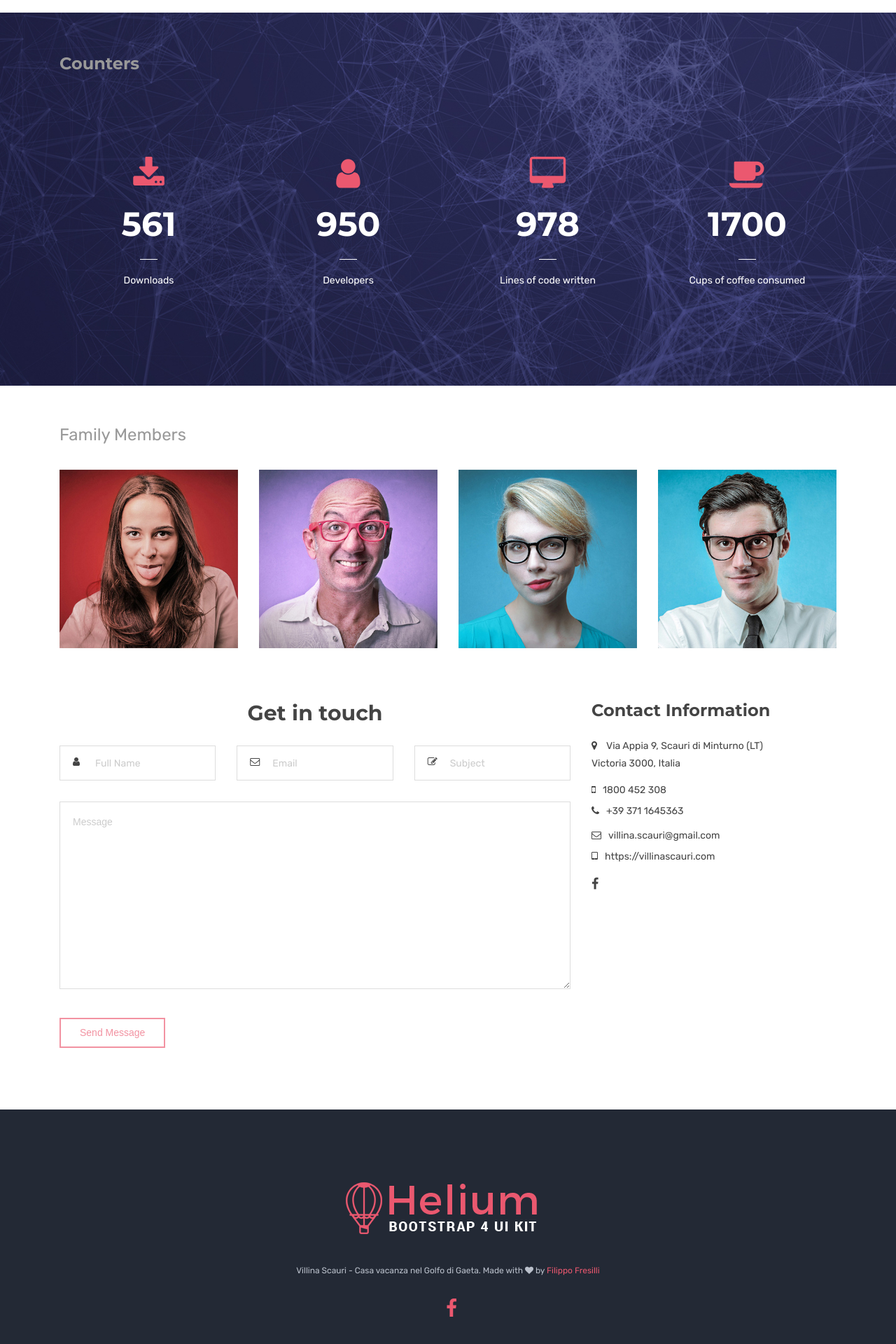
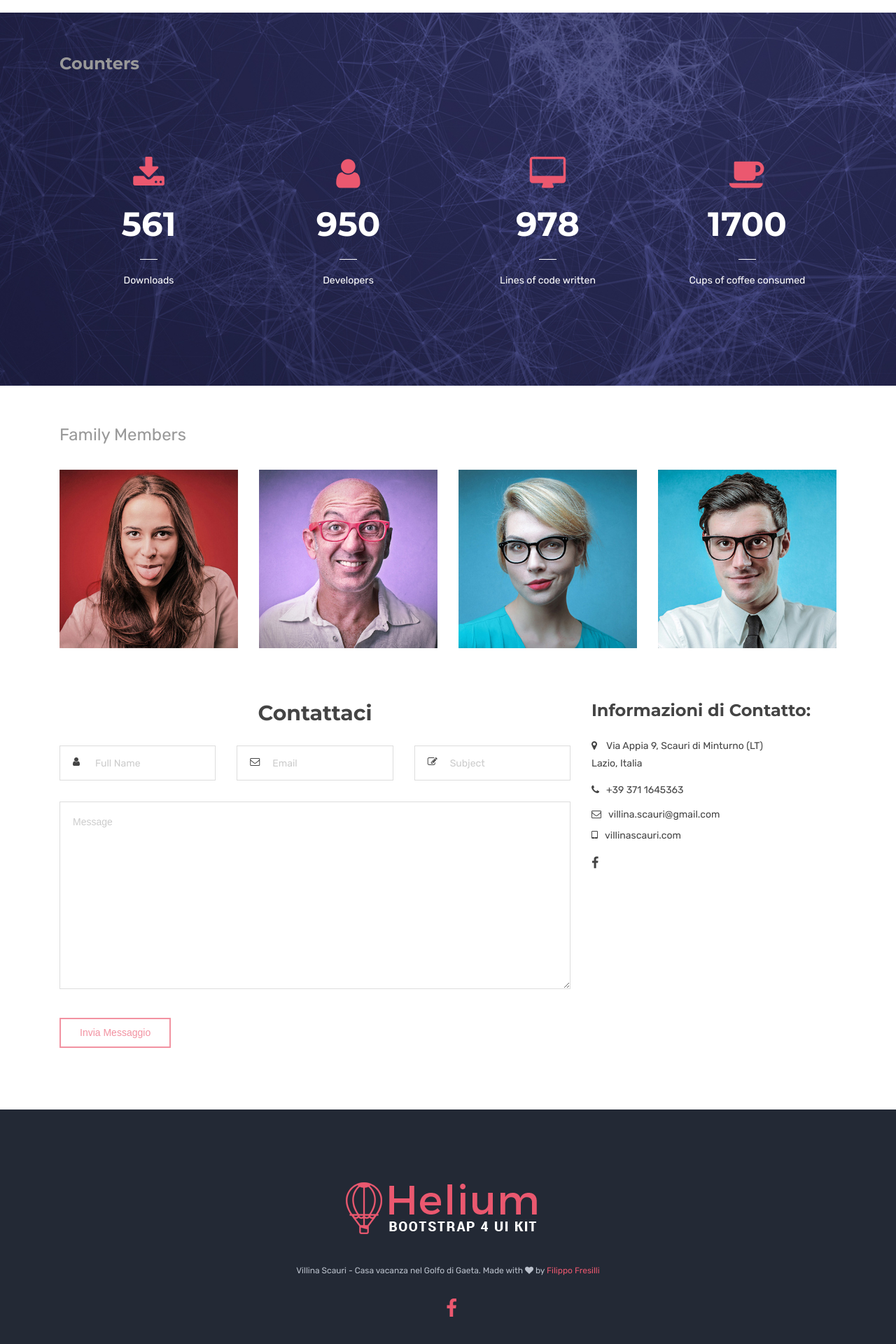
Before and after one commit to filippo-fresilli/villina-scauri, a Jekyll site: the page built from index.html, in a window 1280 px wide. Shown: the part 2405-4325 px from the top of the page at 70% size. Built offline with Jekyll 4.4.1, drawn with Linux system fonts in a browser that asks for light colours.

Commit message:
updating theme

```diff
--- a/index.html
+++ b/index.html
@@ -52,11 +52,11 @@ canonical: https://villinascauri.com
                 </div>
                 <a class="carousel-control-prev" href="#carousel-slider" role="button" data-slide="prev">
                   <span class="carousel-control carousel-control-prev-icon" aria-hidden="true"></span>
-                  <span class="sr-only">Previous</span>
+                  <span class="sr-only">Precedente</span>
                 </a>
                 <a class="carousel-control-next" href="#carousel-slider" role="button" data-slide="next">
                   <span class="carousel-control carousel-control-next-icon" aria-hidden="true"></span>
-                  <span class="sr-only">Next</span>
+                  <span class="sr-only">Prossimo</span>
                 </a>
               </div>
             </div>
@@ -368,7 +368,7 @@ canonical: https://villinascauri.com
 	<div class="container">
 	<div class="row">
           <div class="col-md-8">
-            <h3 class="title-head text-center">Get in touch</h3>
+            <h3 class="title-head text-center">Contattaci</h3>
             <form class="contact-form" data-toggle="validator">
               <div class="row">
                 <div class="col-sm-4">
@@ -397,7 +397,7 @@ canonical: https://villinascauri.com
                     <textarea id="message" rows="8" placeholder="Message" required data-error="Please enter your message"></textarea>
                     <div class="help-block with-errors"></div>
                   </div>
-                  <button type="submit" id="form-submit" class="btn btn-common btn-form-submit">Send Message</button>
+                  <button type="submit" id="form-submit" class="btn btn-common btn-form-submit">Invia Messaggio</button>
                   <div id="msgSubmit" class="h3 text-center hidden"></div>
                   <div class="clearfix"></div>
                 </div>
@@ -406,20 +406,20 @@ canonical: https://villinascauri.com
           </div>
 
           <div class="col-md-4">
-            <h4 class="contact-info-title">Contact Information</h4>
+            <h4 class="contact-info-title">Informazioni di Contatto:</h4>
             <div class="contact-info">
               <address>
 							<i class="fa fa-map-marker icons cyan-color contact-info-icon"></i>
 							Via Appia 9, Scauri di Minturno (LT)
 							<br>
-							Victoria 3000, Italia
+							Lazio, Italia
 						</address>
               <div class="tel-info">
-                <a href="tel:1800452308"><i class="fa fa-mobile icons cyan-color contact-info-icon"></i>1800 452 308</a>
+                <!-- <a href="tel:1800452308"><i class="fa fa-mobile icons cyan-color contact-info-icon"></i>1800 452 308</a> -->
                 <a href="tel:+39 371 1645363 "><i class="fa fa-phone icons cyan-color contact-info-icon"></i>+39 371 1645363 </a>
               </div>
               <a href="mailto:villina.scauri@gmail.com"><i class="fa fa-envelope-o icons cyan-color contact-info-icon"></i>villina.scauri@gmail.com</a>
-              <a href="https://villinascauri.com"><i class="fa fa-tablet icons cyan-color contact-info-icon"></i>https://villinascauri.com</a>
+              <a href="https://villinascauri.com" target="_blank"><i class="fa fa-tablet icons cyan-color contact-info-icon"></i>villinascauri.com</a>
               {% include social-block.html %}
             </div>
           </div>
```
